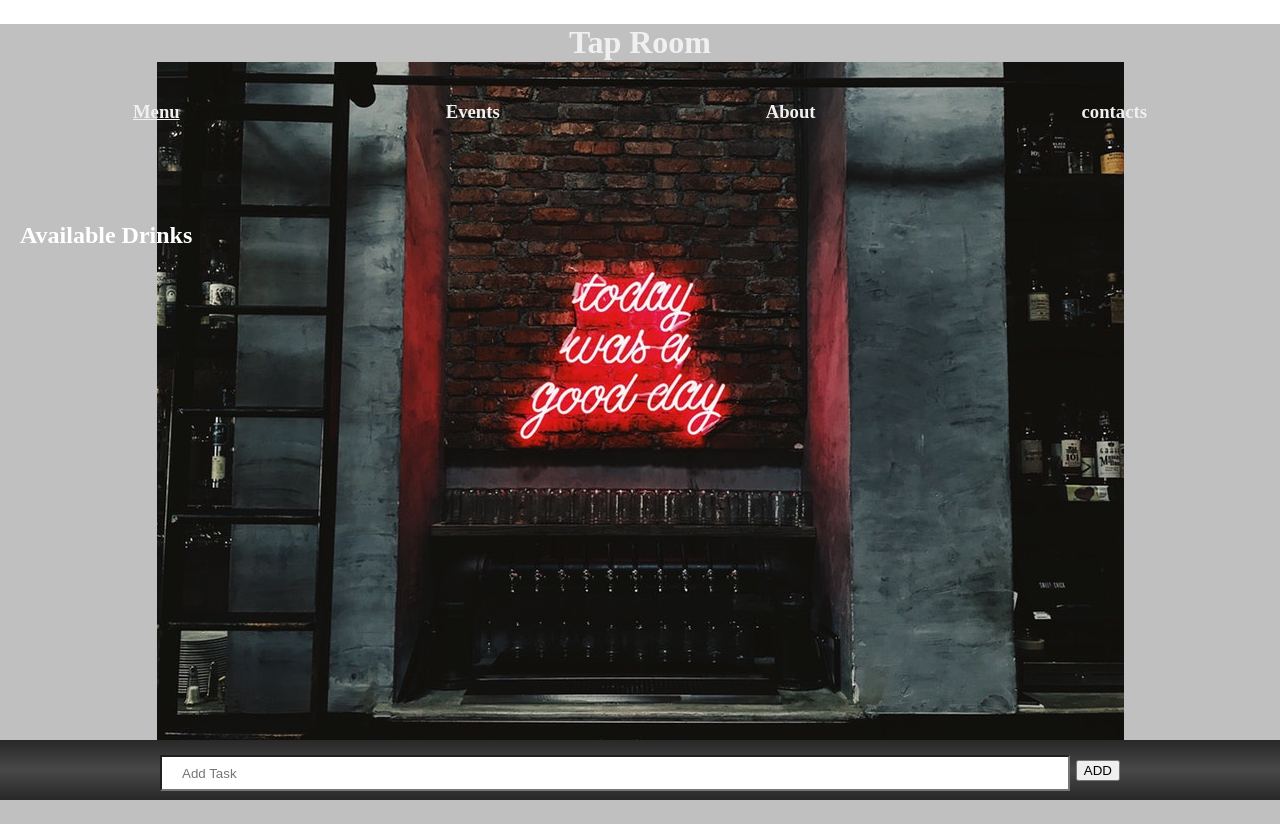
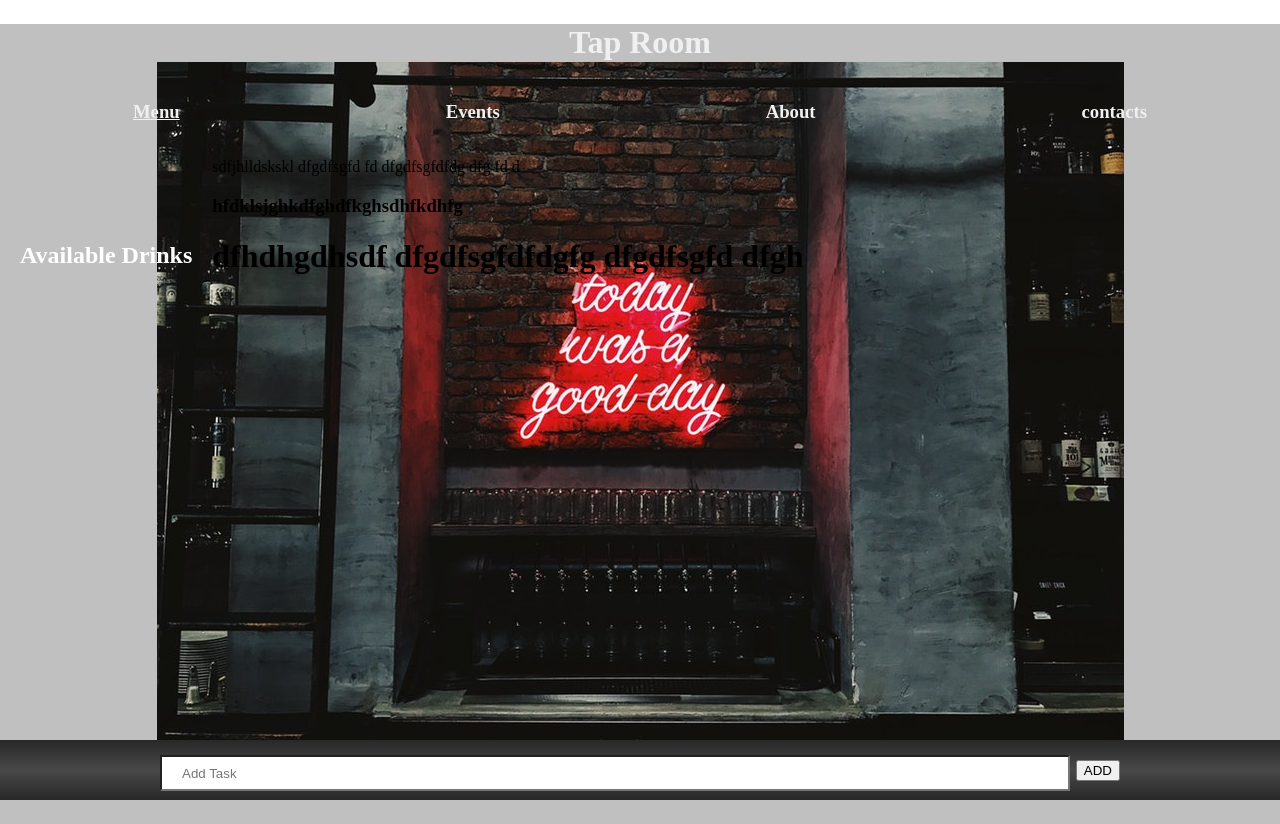
Before and after one commit to ryguybenson/React-week-one, a React app: page / in a window 1280 px wide. Built offline with nearby package versions, Linux system fonts and the light colour scheme.

Commit message:
float itemlist to the left

```diff
--- a/src/components/App.jsx
+++ b/src/components/App.jsx
@@ -18,6 +18,17 @@ function App() {
     <div style={container}>
       <Header/>
       <Feed/>
+      <p> sdfjhlldskskl
+      dfgdfsgfd
+
+      fd
+      dfgdfsgfdfdg
+      dfg
+      fd
+      d</p>
+      <h3>hfdklsjghkdfghdfkghsdhfkdhfg</h3>
+      <h1>dfhdhgdhsdf dfgdfsgfdfdgfg
+       dfgdfsgfd dfgh</h1>
     </div>
   );
 }
--- a/src/components/ItemList.jsx
+++ b/src/components/ItemList.jsx
@@ -9,7 +9,8 @@ function ItemList(props) {
   var itemListStyles = {
     padding: '0 20px',
     marginTop: '10vh',
-    color: 'white'
+    color: 'white',
+    float: 'left'
   };
 
   return (
```
